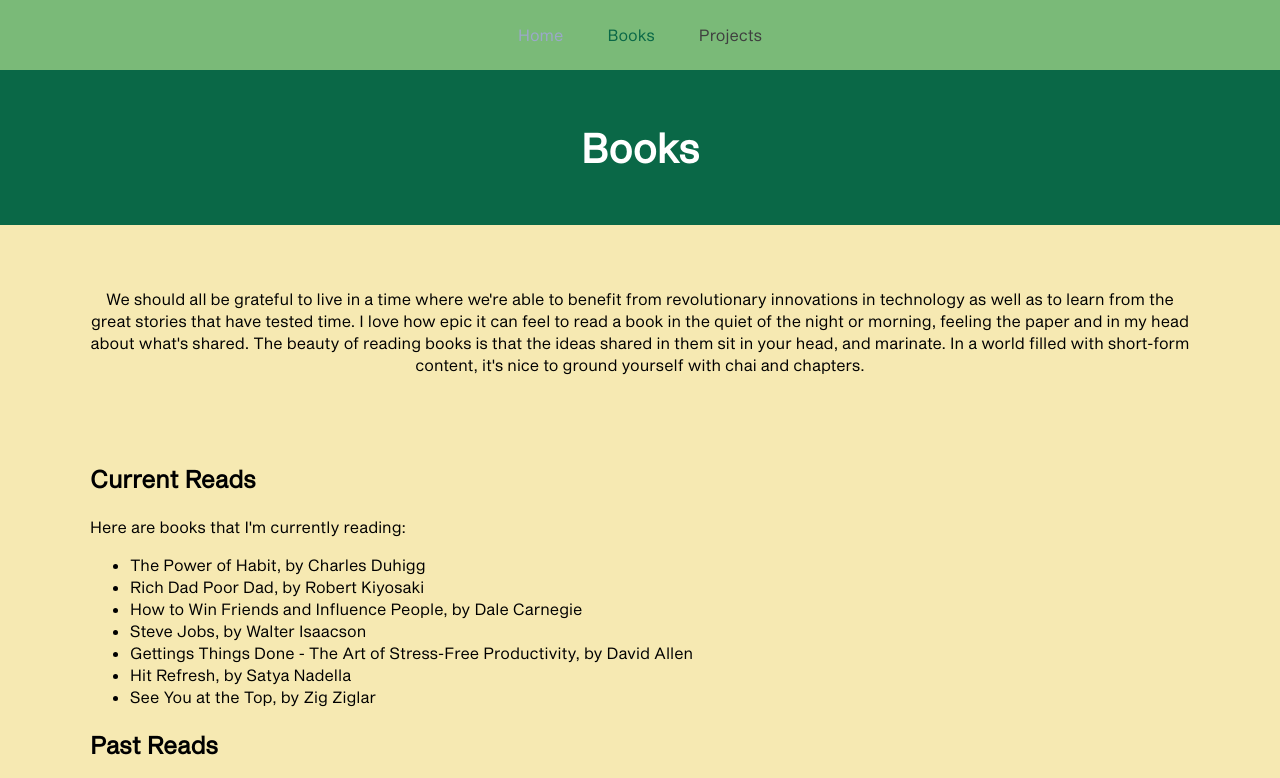
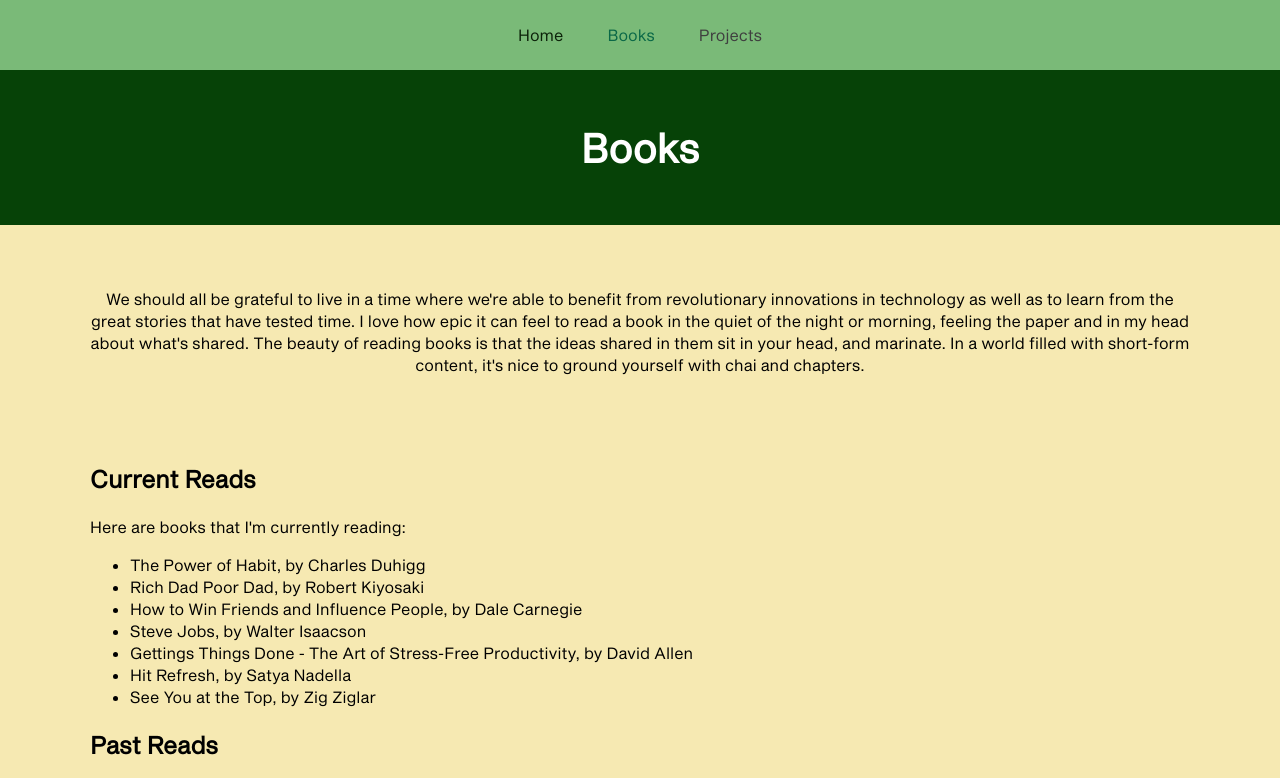
Before and after one commit to amahjoor/site, a plain HTML site: page books.html in a window 1280 px wide. In both pictures the pointer is over the link "Home". Shown: the top 778 px of the page. Drawn offline with Linux system fonts and the light colour scheme; a web font is replaced by a local one.

Commit message:
updated navbar hovering color

```diff
--- a/style.css
+++ b/style.css
@@ -46,7 +46,7 @@ nav a {
 }
 
 nav a:hover {
-    color: #9ca8ca;
+    color: #0b2109;
 }
 
 .header {
@@ -54,7 +54,7 @@ nav a:hover {
     padding: 50px;
     text-align: center;
     color: white;
-    background: #0A6847;
+    background: #064207;
     font-size: 40px;
 }
 
```
